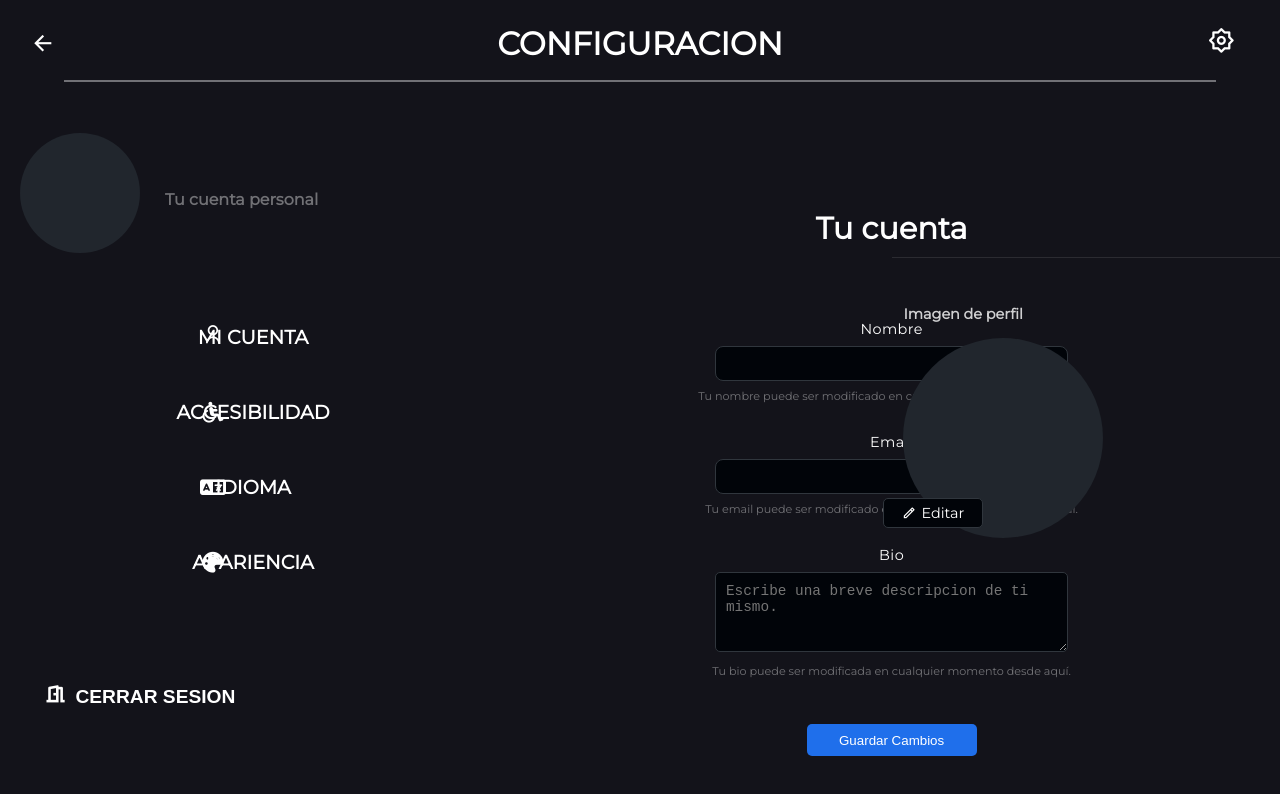
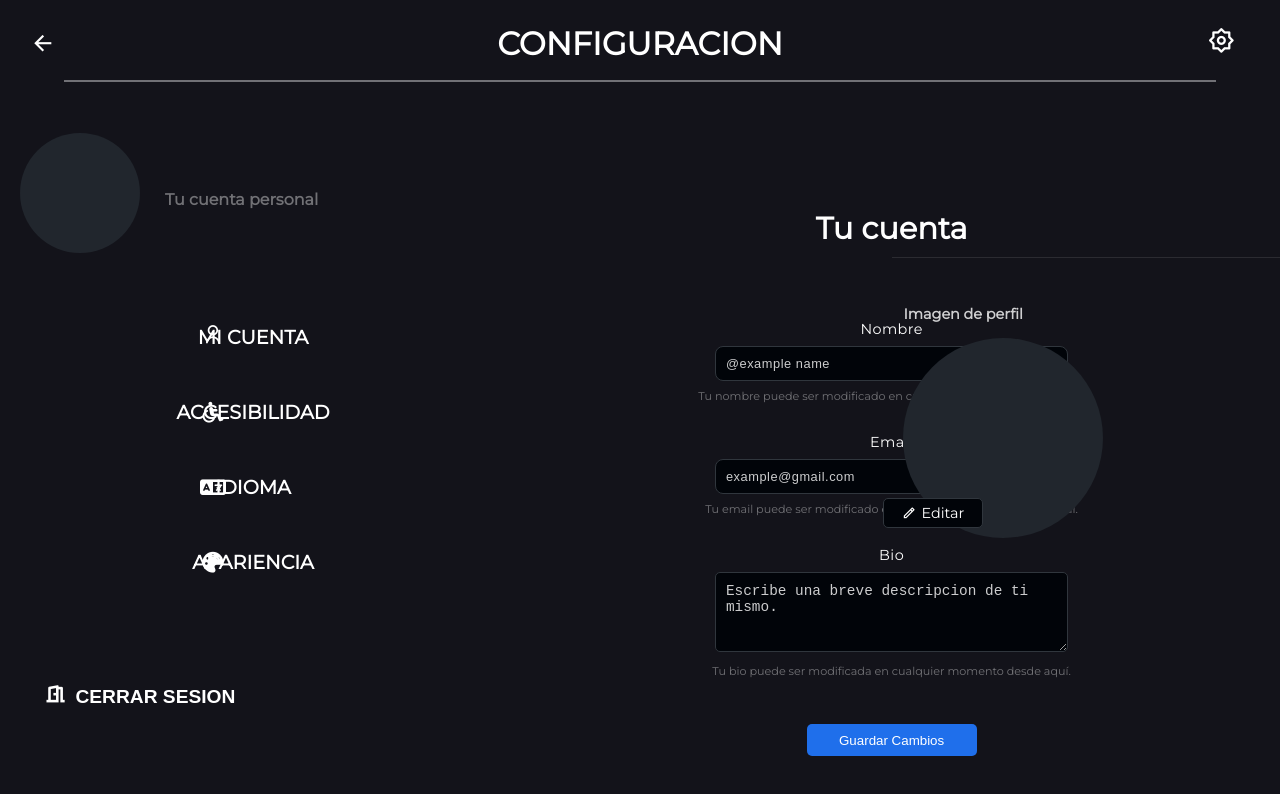
Before and after one commit to Tintaa307/tavross, a React (Vite) app: page /settings/1 in a window 1280 px wide. Shown: the top 794 px of the page. Built offline with nearby package versions, Linux system fonts and the light colour scheme; no server answers; a web font is replaced by a local one.

Commit message:
warnings fixed

```diff
--- a/src/App.jsx
+++ b/src/App.jsx
@@ -22,7 +22,6 @@ function App() {
   const [loading, setLoading] = useState(true)
 
   const path = window.location.pathname
-  console.log(path)
 
   const hanldleUrl = () => {
     path === "/register" ? setHide("hide") : setHide("")
--- a/src/components/preload/Preload.jsx
+++ b/src/components/preload/Preload.jsx
@@ -41,7 +41,12 @@ const Preload = ({ setLoading }) => {
             className="part-five"
             d="M36.774 286.91v103.83l-1.77.83-1.52.71-2.739.77-3.83.45-3.281-.45-2.849-.77-1.741-.719-1.98-.821V286.91l1.76-.829 1.52-.711 2.74-.769 3.831-.451 3.29.451 2.839.769 1.75.72z"
           />
-          <g fill="none" stroke="#FFF" stroke-miterlimit="10" stroke-width="3">
+          <g
+            fill="none"
+            stroke="#FFF"
+            strokeMiterlimit={"10"}
+            strokeWidth={"3"}
+          >
             <path d="m510.444 259.831 1.981-1.281 1.75-1.12 2.84-1.2 3.29-.7 3.83.7 2.739 1.2 1.521 1.111 1.759 1.29M530.154 421.45l-1.979 1.28-1.74 1.121-2.851 1.199-3.279.7-3.84-.7-2.731-1.199-1.519-1.111-1.771-1.29M485.814 272.37v134.89M485.814 272.37v-39.309M485.814 446.57v-39.31M485.814 233.061l2.47-1.061 2.181-.939 3.559-1 4.111-.581 4.79.581 3.42 1 1.899.929 2.2 1.071M485.814 446.57l2.47 1.06 2.181.94 3.559 1 4.111.58 4.79-.58 3.42-1 1.899-.93 2.2-1.07M530.154 259.831V421.45M530.154 287.9l1.981-.819 1.739-.721 2.851-.77 3.28-.45 3.84.45 2.729.77 1.521.71 1.769.83M549.864 391.73l-1.979.82-1.74.721-2.85.77-3.29.449-3.83-.449-2.74-.77-1.521-.71-1.76-.831M549.864 287.9v103.83M510.444 233.061V446.57M56.475 258.84l-1.971-1.27-1.75-1.13-2.85-1.2-3.279-.69-3.831.69-2.739 1.2-1.52 1.11-1.761 1.29M36.774 420.47l1.971 1.27 1.75 1.12 2.849 1.201 3.281.699 3.83-.699 2.739-1.201 1.52-1.11 1.761-1.28M81.114 271.38V406.271M81.114 271.38v-39.31M81.114 445.581v-39.31M81.114 232.07l-2.469-1.06-2.19-.94-3.56-1-4.101-.58-4.79.58-3.42 1-1.899.93-2.21 1.07M81.114 445.581l-2.469 1.059-2.19.941-3.56 1-4.101.579-4.79-.579-3.42-1-1.899-.931-2.21-1.069M36.774 258.84v161.63M36.774 286.91l-1.98-.82-1.75-.72-2.839-.769-3.29-.451-3.831.451-2.74.769-1.52.711-1.76.829M17.064 390.74l1.98.821 1.741.719 2.849.77 3.281.45 3.83-.45 2.739-.77 1.52-.71 1.77-.83M17.064 286.91v103.83M56.475 232.07v213.511M81.104 335.44h.01l404.7-1M81.114 346.67h404.7" />
           </g>
         </svg>
--- a/src/components/settings/Cuenta.jsx
+++ b/src/components/settings/Cuenta.jsx
@@ -18,8 +18,6 @@ const Cuenta = ({ move }) => {
   const [userData, setUserData] = useState([])
   const { id } = useParams()
   const navigate = useNavigate()
-  const userName = localStorage.getItem("userName")
-  const userEmail = localStorage.getItem("userEmail")
 
   const auth = localStorage.getItem("auth")
 
@@ -33,7 +31,8 @@ const Cuenta = ({ move }) => {
     if (image) {
       const reader = new FileReader()
       reader.onload = () => {
-        setPreview(reader.result)
+        localStorage.setItem("image", reader.result)
+        setPreview(localStorage.getItem("image"))
         console.log(reader.result)
       }
       reader.readAsDataURL(image)
@@ -61,21 +60,26 @@ const Cuenta = ({ move }) => {
 
   const handleUpload = (e) => {
     e.preventDefault()
-    if (newUserName !== "" || newUserEmail !== "" || newUserBio !== "") {
-      localStorage.setItem("userName", newUserName)
-      localStorage.setItem("userEmail", newUserEmail)
-      localStorage.setItem("userBio", newUserBio)
-    } else {
-      setNewUserName(userName)
-      setNewUserEmail(userEmail)
-    }
     axios.put(URI + id, {
       nombre: newUserName,
       email: newUserEmail,
       bio: newUserBio,
     })
     navigate(`/settings/${id}`)
-    window.location.href = window.location.href
+  }
+
+  useEffect(() => {
+    dataUser()
+  }, [])
+
+  const dataUser = async () => {
+    await axios
+      .get(URI + id)
+
+      .then((res) => {
+        console.log(res.data)
+      })
+      .catch((err) => console.log(err))
   }
 
   return (
@@ -108,7 +112,7 @@ const Cuenta = ({ move }) => {
                   onClick={() => fileRef.current.click()}
                   className="btn-edit"
                 >
-                  <i class="ri-pencil-line"></i>
+                  <i className="ri-pencil-line"></i>
                   <span>{t("account.editar")}</span>
                 </div>
               </div>
@@ -117,7 +121,9 @@ const Cuenta = ({ move }) => {
                 <input
                   onChange={(e) => setNewUserName(e.target.value)}
                   type="text"
-                  defaultValue={userName === "" ? "@example name" : userName}
+                  defaultValue={
+                    newUserName === "" ? "@example name" : newUserName
+                  }
                 />
                 <p>{t("account.info1")}</p>
               </div>
@@ -127,7 +133,7 @@ const Cuenta = ({ move }) => {
                   onChange={(e) => setNewUserEmail(e.target.value)}
                   type="text"
                   defaultValue={
-                    userEmail === "" ? "example@gmail.com" : userEmail
+                    newUserEmail === "" ? "example@gmail.com" : newUserEmail
                   }
                 />
                 <p>{t("account.info2")}</p>
@@ -137,9 +143,12 @@ const Cuenta = ({ move }) => {
                 <textarea
                   onChange={(e) => setNewUserBio(e.target.value)}
                   placeholder={t("account.escribeUnaBreveDescripcion")}
-                >
-                  {localStorage.getItem("userBio")}
-                </textarea>
+                  defaultValue={
+                    newUserBio === ""
+                      ? t("account.escribeUnaBreveDescripcion")
+                      : newUserBio
+                  }
+                ></textarea>
                 <p>{t("account.info3")}</p>
               </div>
               <button type="submit">{t("account.guardarCambios")}</button>
```
